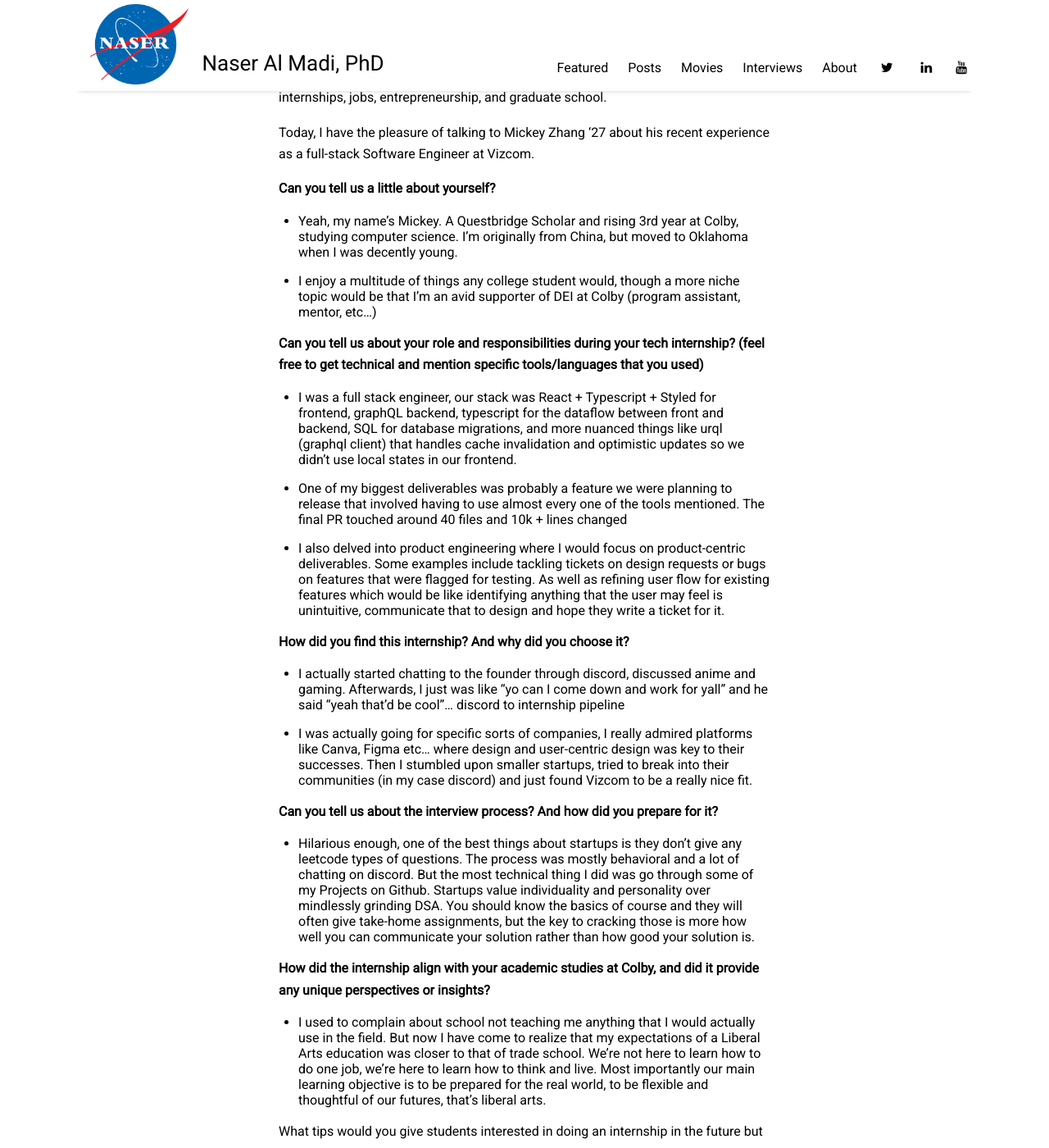
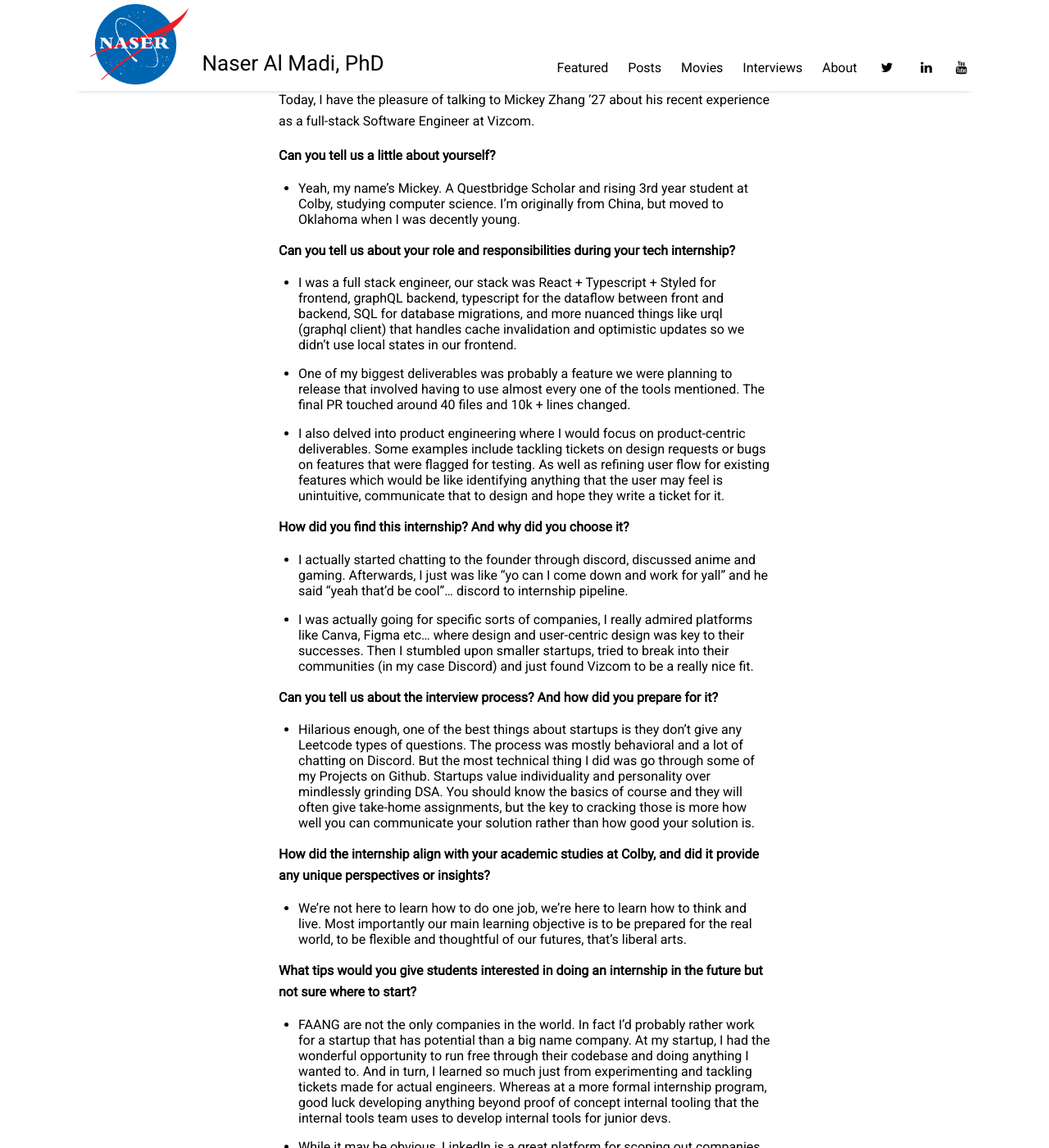
Before and after one commit to nalmadi/nalmadi.github.io, a Jekyll site: the page built from _posts/2025-11-07-student-interview-Mickey.md, in a window 1280 px wide and 1400 px high, scrolled down 646 px. Shown: the whole window at 82% size. Built offline with Jekyll 4.4.1, drawn with Linux system fonts in a browser that asks for light colours; nearby versions of some CDN libraries; some of the changed text lies outside the part shown.

Commit message:
Update 2025-11-07-student-interview-Mickey.md

```diff
--- a/_posts/2025-11-07-student-interview-Mickey.md
+++ b/_posts/2025-11-07-student-interview-Mickey.md
@@ -21,34 +21,37 @@
 **Can you tell us a little about yourself?**
 
 
-- Yeah, my name's Mickey. A Questbridge Scholar and rising 3rd year at Colby, studying computer science. I'm originally from China, but moved to Oklahoma when I was decently young.
-- I enjoy a multitude of things any college student would, though a more niche topic would be that I'm an avid supporter of DEI at Colby (program assistant, mentor, etc...)
+- Yeah, my name's Mickey. A Questbridge Scholar and rising 3rd year student at Colby, studying computer science. I'm originally from China, but moved to Oklahoma when I was decently young.
 
 
-**Can you tell us about your role and responsibilities during your tech internship? (feel free to get technical and mention specific tools/languages that you used)**
+**Can you tell us about your role and responsibilities during your tech internship?**
 
 
 - I was a full stack engineer, our stack was React + Typescript + Styled for frontend, graphQL backend, typescript for the dataflow between front and backend, SQL for database migrations, and more nuanced things like urql (graphql client) that handles cache invalidation and optimistic updates so we didn't use local states in our frontend.
-- One of my biggest deliverables was probably a feature we were planning to release that involved having to use almost every one of the tools mentioned. The final PR touched around 40 files and 10k + lines changed
+- One of my biggest deliverables was probably a feature we were planning to release that involved having to use almost every one of the tools mentioned. The final PR touched around 40 files and 10k + lines changed.
 - I also delved into product engineering where I would focus on product-centric deliverables. Some examples include tackling tickets on design requests or bugs on features that were flagged for testing. As well as refining user flow for existing features which would be like identifying anything that the user may feel is unintuitive, communicate that to design and hope they write a ticket for it.
 
 **How did you find this internship? And why did you choose it?**
 
 
-- I actually started chatting to the founder through discord, discussed anime and gaming. Afterwards, I just was like "yo can I come down and work for yall" and he said "yeah that'd be cool"... discord to internship pipeline
-- I was actually going for specific sorts of companies, I really admired platforms like Canva, Figma etc... where design and user-centric design was key to their successes. Then I stumbled upon smaller startups, tried to break into their communities (in my case discord) and just found Vizcom to be a really nice fit.
+- I actually started chatting to the founder through discord, discussed anime and gaming. Afterwards, I just was like "yo can I come down and work for yall" and he said "yeah that'd be cool"... discord to internship pipeline.
+- I was actually going for specific sorts of companies, I really admired platforms like Canva, Figma etc... where design and user-centric design was key to their successes. Then I stumbled upon smaller startups, tried to break into their communities (in my case Discord) and just found Vizcom to be a really nice fit.
 
 **Can you tell us about the interview process? And how did you prepare for it?**
 
 
-- Hilarious enough, one of the best things about startups is they don't give any leetcode types of questions. The process was mostly behavioral and a lot of chatting on discord. But the most technical thing I did was go through some of my Projects on Github. Startups value individuality and personality over mindlessly grinding DSA. You should know the basics of course and they will often give take-home assignments, but the key to cracking those is more how well you can communicate your solution rather than how good your solution is.
+- Hilarious enough, one of the best things about startups is they don't give any Leetcode types of questions. The process was mostly behavioral and a lot of chatting on Discord. But the most technical thing I did was go through some of my Projects on Github. Startups value individuality and personality over mindlessly grinding DSA. You should know the basics of course and they will often give take-home assignments, but the key to cracking those is more how well you can communicate your solution rather than how good your solution is.
+
 
 **How did the internship align with your academic studies at Colby, and did it provide any unique perspectives or insights?**
 
 
-- I used to complain about school not teaching me anything that I would actually use in the field. But now I have come to realize that my expectations of a Liberal Arts education was closer to that of trade school. We're not here to learn how to do one job, we're here to learn how to think and live. Most importantly our main learning objective is to be prepared for the real world, to be flexible and thoughtful of our futures, that's liberal arts.
+- We're not here to learn how to do one job, we're here to learn how to think and live. Most importantly our main learning objective is to be prepared for the real world, to be flexible and thoughtful of our futures, that's liberal arts.
 
-What tips would you give students interested in doing an internship in the future but not sure where to start? You can mention any details that you like, including websites and other resources.
+
+**What tips would you give students interested in doing an internship in the future but not sure where to start?**
+
+
 - FAANG are not the only companies in the world. In fact I'd probably rather work for a startup that has potential than a big name company. At my startup, I had the wonderful opportunity to run free through their codebase and doing anything I wanted to. And in turn, I learned so much just from experimenting and tackling tickets made for actual engineers. Whereas at a more formal internship program, good luck developing anything beyond proof of concept internal tooling that the internal tools team uses to develop internal tools for junior devs.
 - While it may be obvious, LinkedIn is a great platform for scoping out companies and their personalities; whether it be their culture or any new innovations that you would like to contribute to.
 - I'd say the best thing to do is explore and talk around, look up companies around where you would like to spend your summer and just start trying to break into these communities. Because I guarantee that most people would have a hard time thinking of more than 10 tech companies that are not FAANG.
@@ -61,8 +64,3 @@
 
 - People say you have time... you don't have time. There are highschoolers that probably have a more impressive resume that are going for the same positions, same internships that you are. Earlier you start, the better.
 - Also, slightly counterintuitively but, make time for yourself. Give yourself time to recharge your energy with activities you want to do because they mean something to you. Or try to find those activities if you haven't already (I'm still trying to find them)
-
-**In one word, how would you describe Colby College and why?**
-
-
-- Privileged
```
Also changed, not shown: other parts of _posts/2025-11-07-student-interview-Mickey.md (+1 -1 lines).
